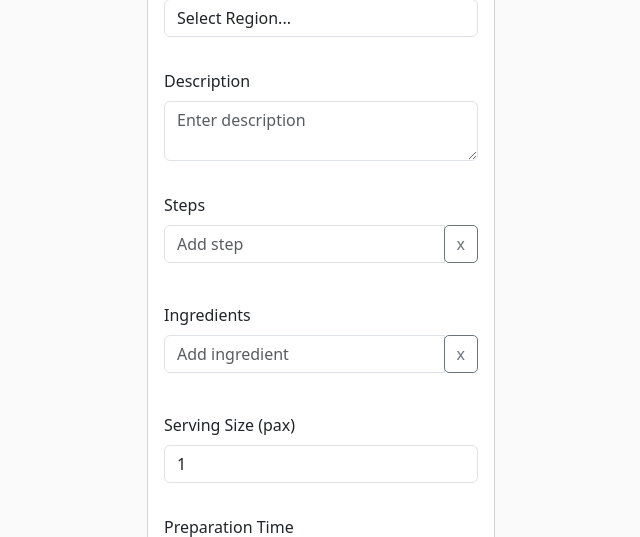
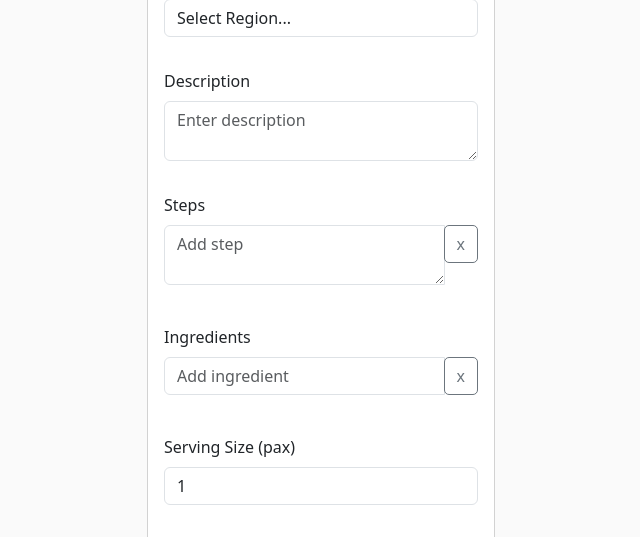
Before and after one commit to Mizuh4/FG, a Django app: page /upload_recipe/ in a window 1280 px wide. Shown: the part 592-1129 px from the top of the page, without its empty margins (319-959 px from the left). Run offline with Django 5.2, Linux system fonts and the light colour scheme; a user stored in the database is signed in; data comes from the database, SQL or seed files in the repository; some libraries are stand-ins or nearby versions.

Commit message:
textarea

```diff
--- a/FGPH/templates/FGPH/upload.html
+++ b/FGPH/templates/FGPH/upload.html
@@ -114,7 +114,7 @@
                                 {% endfor %}
                             {% else %}
                             <div class="input-group mb-1">
-                                <input name="step" class="form-control mb-1" type="text" placeholder="Add step">
+                                <textarea name="step" style="overflow:hidden" class="form-control mb-1" type="text" placeholder="Add step"></textarea>
                                 <div class="input-group-append">
                                     <button class="btn btn-outline-secondary delete-button" type="button">x</button>
                                 </div>
```
